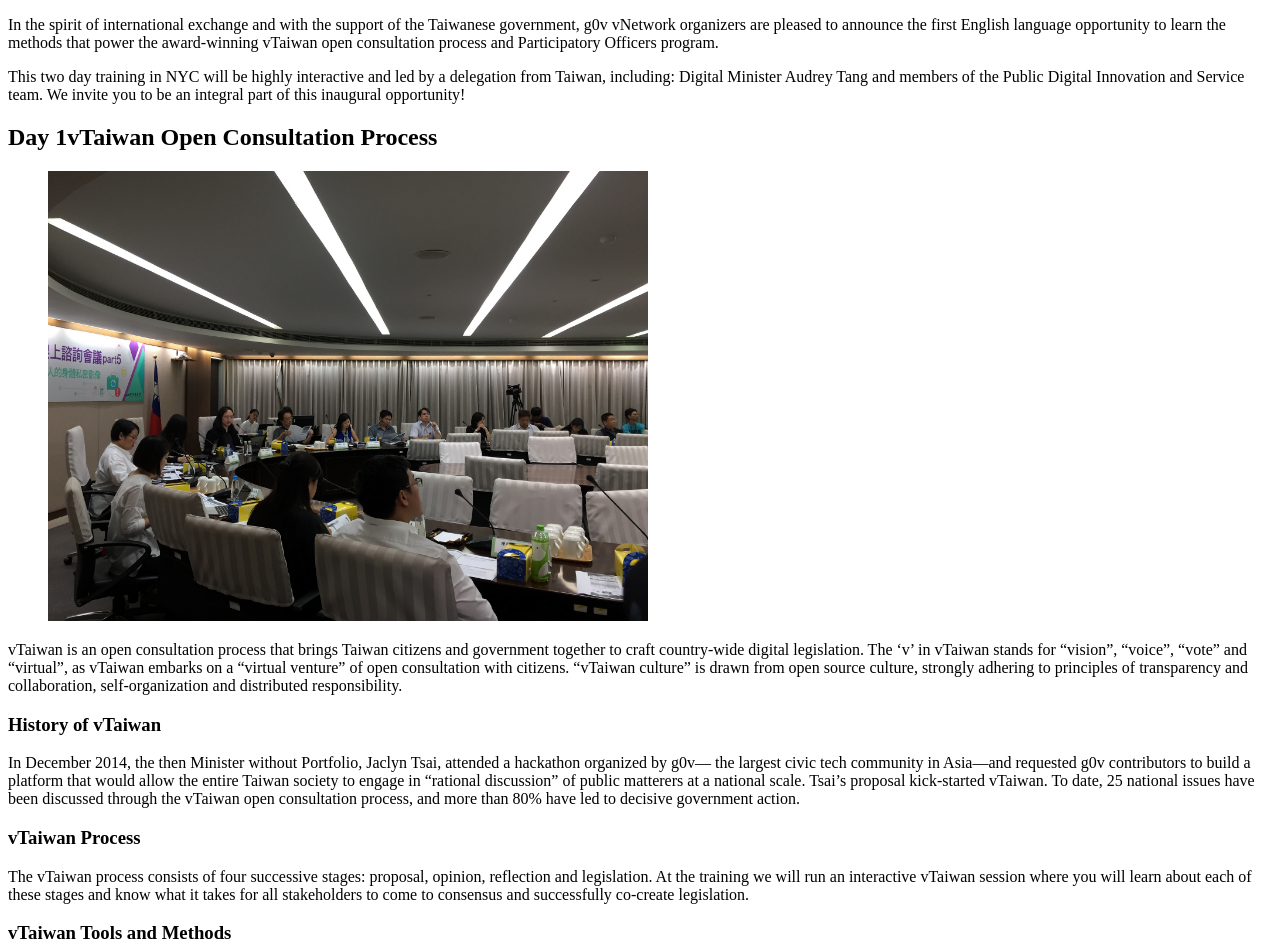
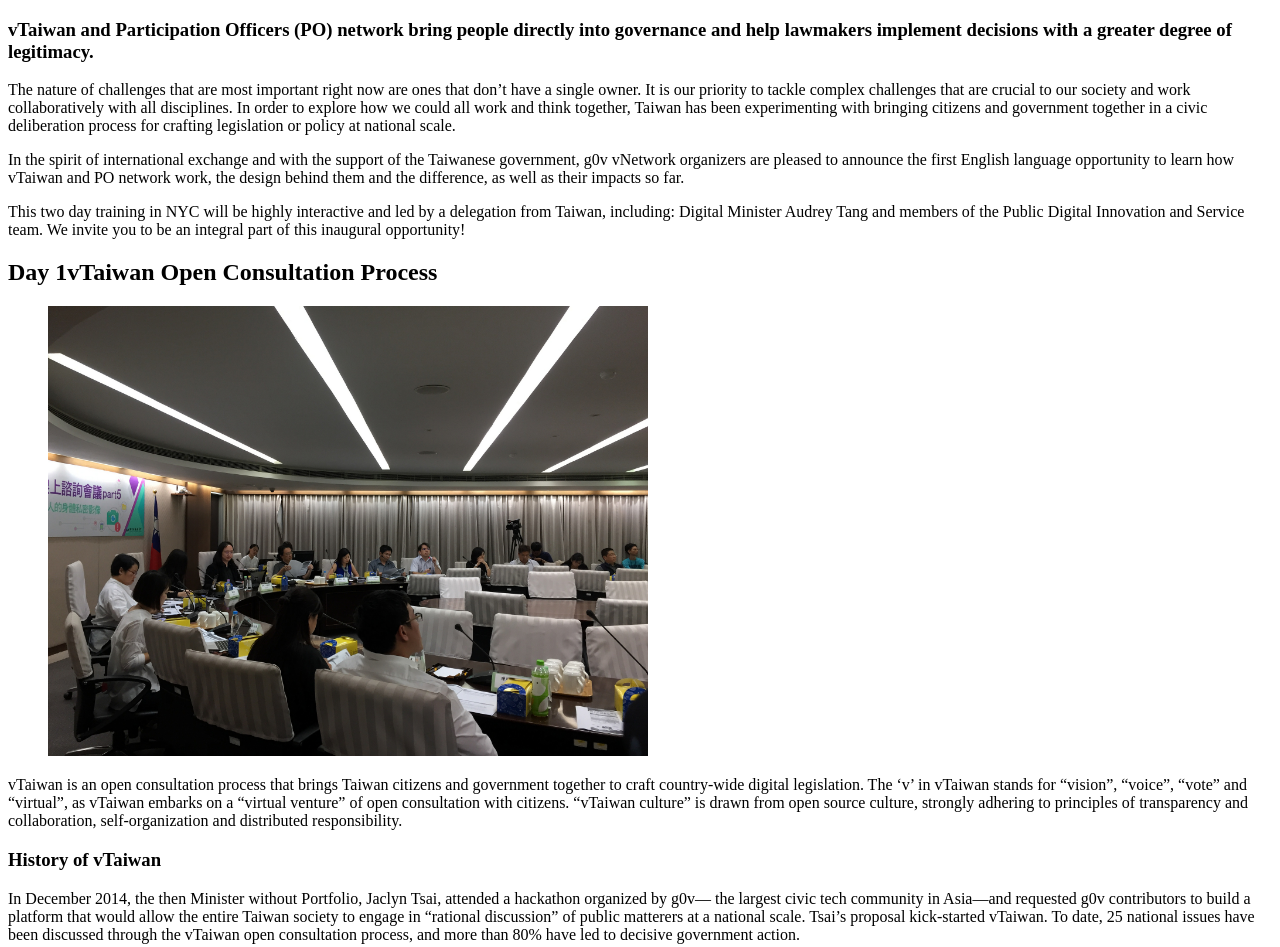
Before and after one commit to g0v-network/training.g0v.network, a Gatsby site: page / in a window 1280 px wide. Shown: the top 947 px of the page. Built offline with nearby package versions, Linux system fonts and the light colour scheme; Gatsby itself is replaced by a stand-in of ours.

Commit message:
expand the intro

```diff
--- a/content/about/intro.md
+++ b/content/about/intro.md
@@ -2,6 +2,10 @@
 key: intro
 ---
 
-In the spirit of international exchange and with the support of the Taiwanese government, g0v vNetwork organizers are pleased to announce the first English language opportunity to learn the methods that power the award-winning vTaiwan open consultation process and Participatory Officers program.
+### vTaiwan and Participation Officers (PO) network bring people directly into governance and help lawmakers implement decisions with a greater degree of legitimacy.
+
+The nature of challenges that are most important right now are ones that don’t have a single owner. It is our priority to tackle complex challenges that are crucial to our society and work collaboratively with all disciplines. In order to explore how we could all work and think together, Taiwan has been experimenting with bringing citizens and government together in a civic deliberation process for crafting legislation or policy at national scale.
+
+In the spirit of international exchange and with the support of the Taiwanese government, g0v vNetwork organizers are pleased to announce the first English language opportunity to learn how vTaiwan and PO network work, the design behind them and the difference, as well as their impacts so far.
 
 This two day training in NYC will be highly interactive and led by a delegation from Taiwan, including: Digital Minister Audrey Tang and members of the Public Digital Innovation and Service team. We invite you to be an integral part of this inaugural opportunity!
```
